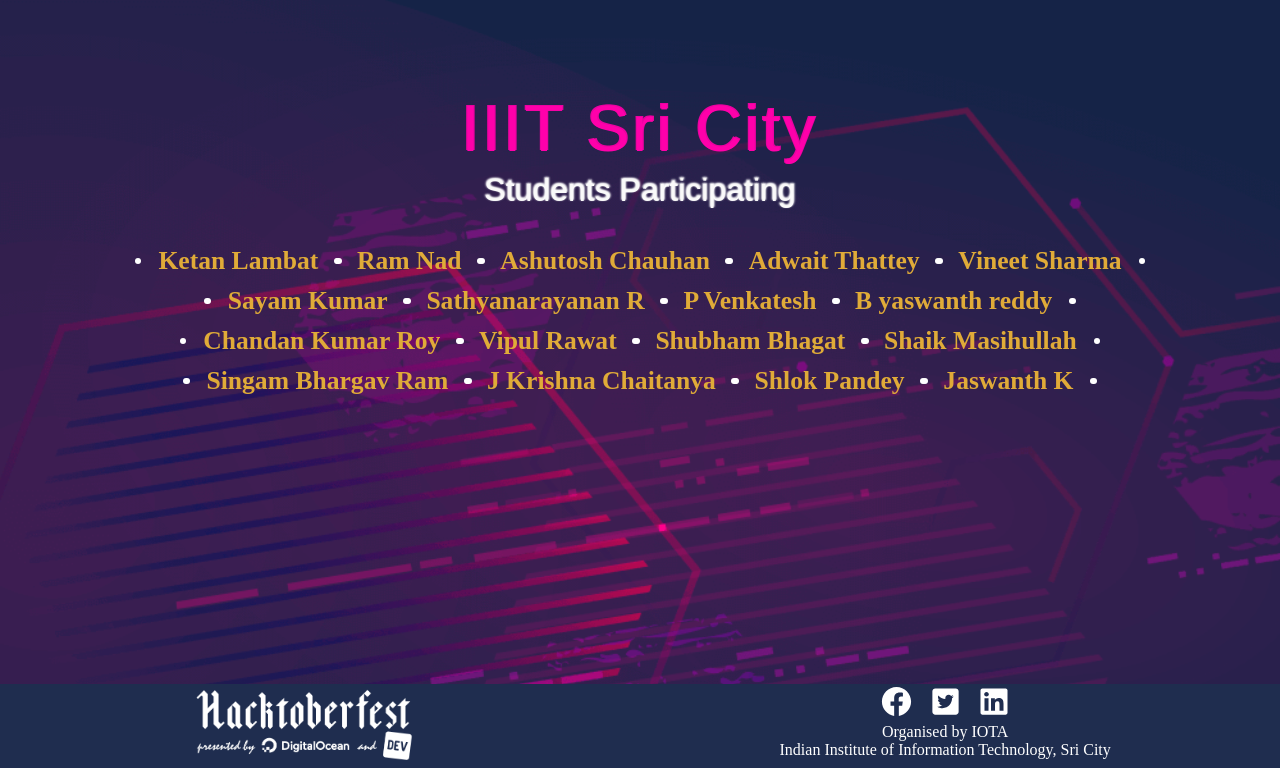
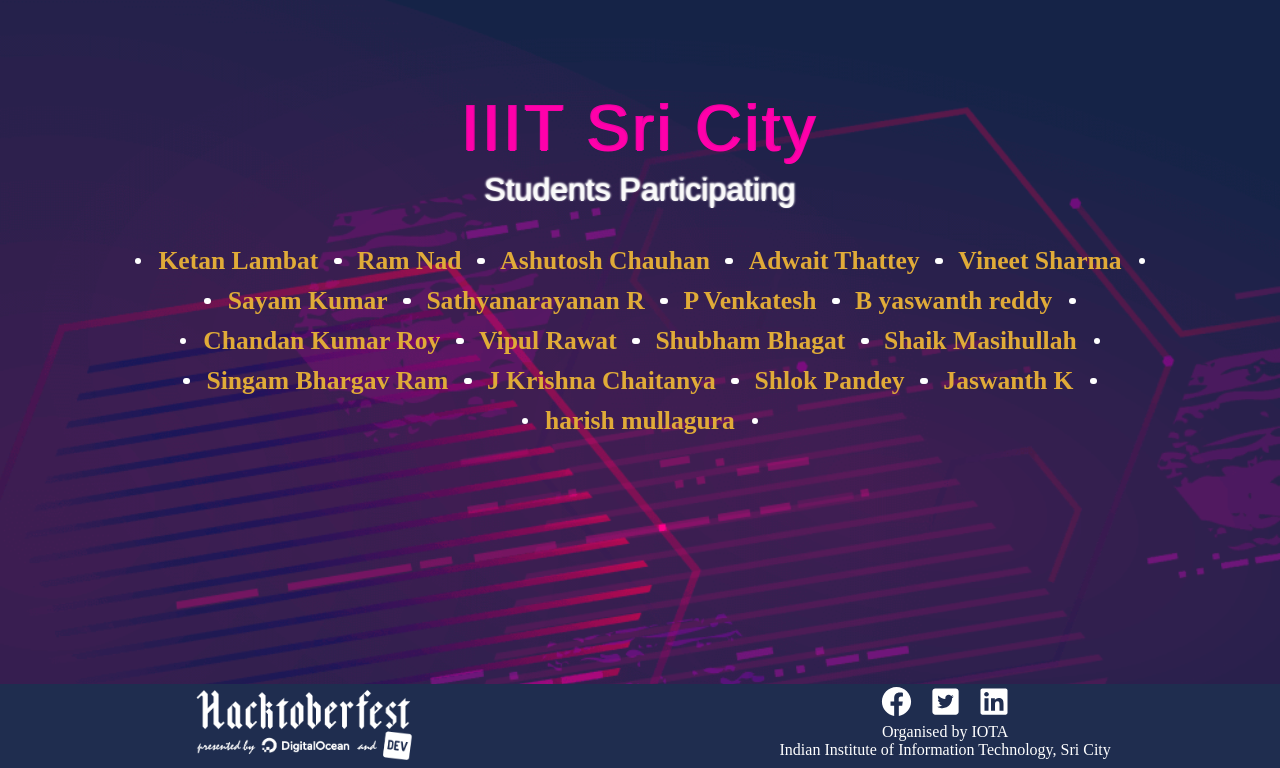
Before and after one commit to Project-Club-IIITS/hacktoberfest2019-participants, a Jekyll site: the page index.html, which Jekyll copies as it is, in a window 1280 px wide, cut to the strip 132-900 px from the top of the page. Built offline with Jekyll 4.4.1, drawn with Linux system fonts in a browser that asks for light colours; some web fonts are replaced.

Commit message:
add participant name

```diff
--- a/index.html
+++ b/index.html
@@ -63,6 +63,10 @@
                 <li><a href="https://github.com/chaitanya531">J Krishna Chaitanya</a></li>
                 <li><a href="https://github.com/b30wulffz">Shlok Pandey</a></li>
                 <li><a href="https://github.com/JazzKriss21">Jaswanth K</a></li>
+		<li><a href="https://github.com/harish1925">harish mullagura</a></li>
+
+
+
 
             </ul>
         </div>
```
